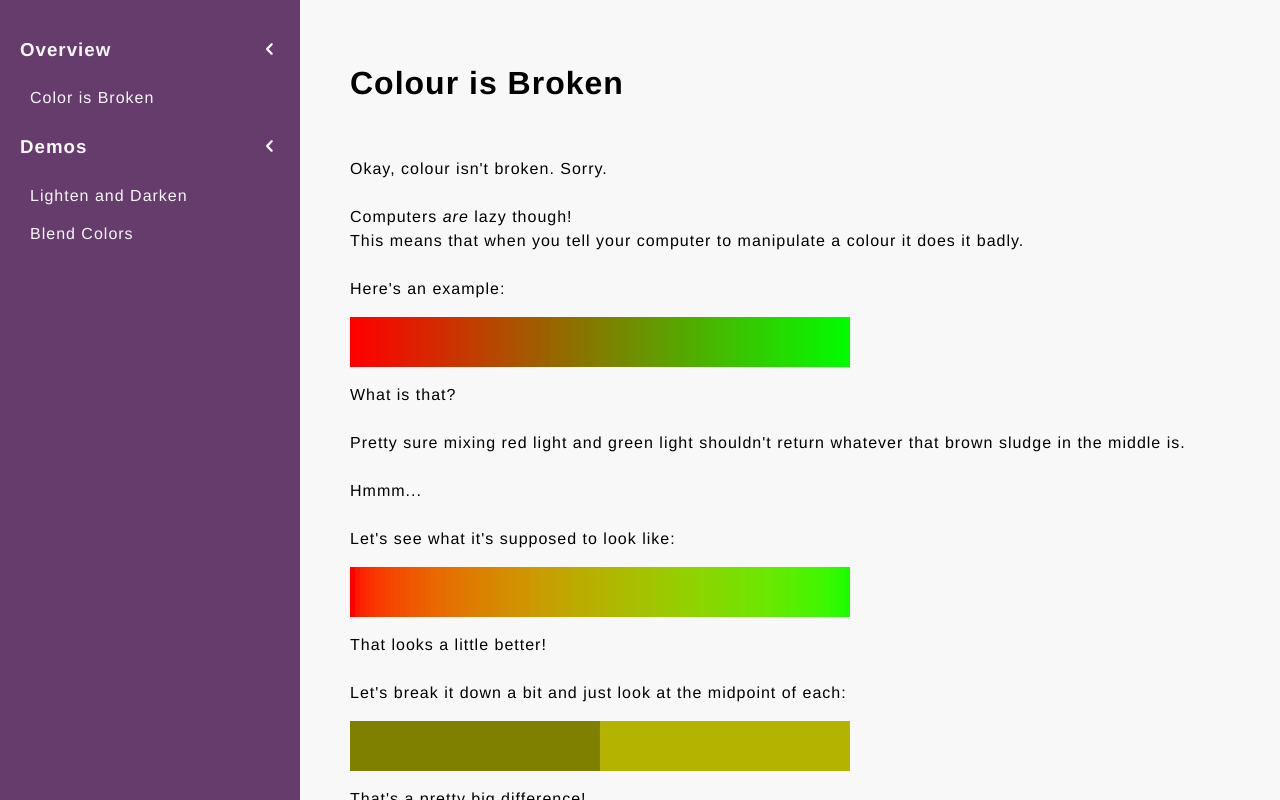
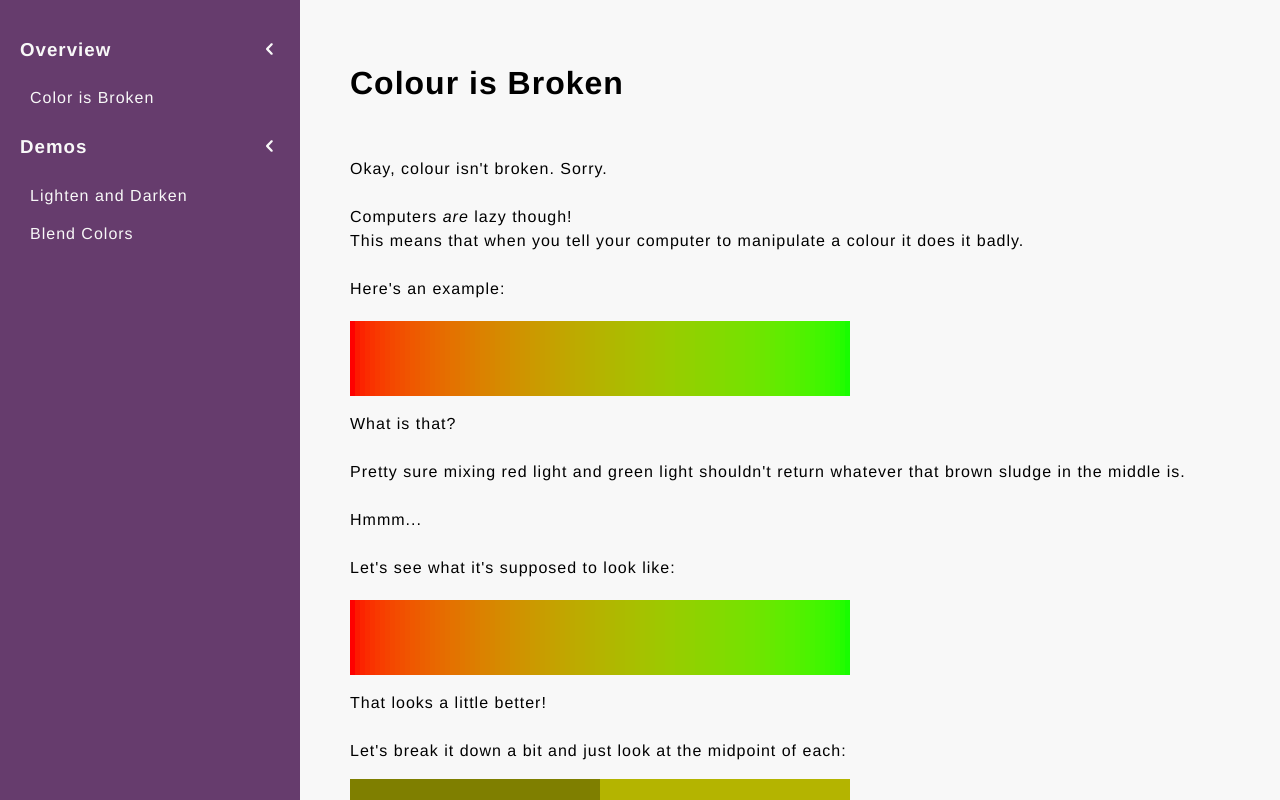
Before and after one commit to zmcadie/throw-shade, a React (Create React App) app: page / in a window 1280 px wide. Built offline with nearby package versions, Linux system fonts and the light colour scheme.

Commit message:
Add rgb to hsl blend functions with demos

```diff
--- a/src/App.js
+++ b/src/App.js
@@ -3,7 +3,7 @@ import styled from "styled-components"
 import uuid from "uuid/v4"
 
 import ShadeDemo from "./components/ShadeDemo"
-import BlendDemo, { BlendCode } from "./components/BlendDemo"
+import BlendDemo from "./components/BlendDemo"
 import CodeBlock from "./components/CodeBlock"
 import ColorIsBroken from "./components/ColorIsBroken"
 
@@ -110,8 +110,7 @@ const demos = [
   }, {
     label: "Blend Colors",
     slug: "blend-colors",
-    Comp: BlendDemo,
-    code: BlendCode
+    Comp: BlendDemo
   }
 ]
 
--- a/src/colorUtils.js
+++ b/src/colorUtils.js
@@ -89,6 +89,7 @@ const rgbToHSL = rgb => {
 	return [hue, sat, lum]
 }
 
+// convert array of [h, s, l] values to [r, g, b] values
 const hslToRGB = hsl => {
   const [h, s, l] = hsl.map((n, i) => i === 0 ? n / 360 : n / 100)
 
@@ -128,6 +129,19 @@ const hslToRGB = hsl => {
   return rgb.map(c => Math.round(c * 255))
 }
 
+//////////////////////////////
+//
+//    TO DO
+//    ‾‾‾‾‾
+//    1. Check hsl blending functions, color's don't blend as smoothly as linear & log
+//       maybe number of colors between two colors in hsl color spectrum is greater?
+//       Problem visible in color blending demo
+//
+//    2. Fix hsl blending for colors that wrap around the visible spectrum
+//       Currently blue mixed with red goes through green spectrum instead of just blending to purple
+//
+//////////////////////////////
+
 const mixNum = (num1, num2, adj) => num1 + ((num2 - num1) * adj)
 const blendArr = (arr1, arr2, adj) => arr1.map((num, i) => Math.trunc(mixNum(num, arr2[i], adj)))
 
@@ -137,18 +151,25 @@ const logBlend = (color1, color2, adj) => {
   return blendArr(color1Squared, color2Squared, adj).map(clr => Math.trunc(clr ** 0.5))
 }
 
-const blenders = { log: logBlend, linear: blendArr }
+// convert [r, g, b] channels to hsl, blend, and convert back
+const hslBlend = (color1, color2, adj) => hslToRGB(blendArr(rgbToHSL(color1), rgbToHSL(color2), adj))
 
-const blendColors = (color1, color2, adj = 0.5, log = true) => {
+const blenders = { log: logBlend, linear: blendArr, hsl: hslBlend }
+
+const blendColors = (color1, color2, adj = 0.5, type = "log") => {
   const [ type1, colorArr1 ] = getColorArray(color1)
-  const [ , colorArr2 ] = getColorArray(color2)
-  const blended = blenders[log && type1 !== "hsl" ? 'log' : 'linear'](colorArr1, colorArr2, adj)
+  const [ type2, colorArr2 ] = getColorArray(color2)
+  if (type1 !== type2) {
+    console.error(`Blending colours must be the same format.\nColor 1 is type: ${type1}\nColor 2 is type: ${type2}`)
+  }
+  const blendType = type1 === "hsl" ? "linear" : type
+  const blended = blenders[blendType](colorArr1, colorArr2, adj)
   return toStrAction[type1](blended)
 }
 
-const lighten = (color, adj = 0.1, log = true) => blendColors(color, "#FFFFFF", adj, log)
+const lighten = (color, adj = 0.1, type = "log") => blendColors(color, "#FFFFFF", adj, type)
 
-const darken = (color, adj = 0.1, log = true) => blendColors(color, "#000000", adj, log)
+const darken = (color, adj = 0.1, type = "log") => blendColors(color, "#000000", adj, type)
 
 export {
   blendColors as blend,
--- a/src/components/BlendDemo.js
+++ b/src/components/BlendDemo.js
@@ -18,20 +18,28 @@ const Container = styled.div`
   width: fit-content;
 `
 
+const FunctionLabel = styled.div`
+  color: white;
+  margin: 20px 0 0 -25px;
+  text-align: center;
+  transform: rotate(180deg);
+  writing-mode: vertical-lr;
+`
+
 const StyledGradient = styled.div`
   display: flex;
-  margin-top: 10px;
+  margin-top: 20px;
   width: 500px;
 `
 
 const GradItem = styled.div`
-  height: 50px;
+  height: 75px;
   width: 1%;
 `
 
-const SmoothGradient = ({ c1, c2, log = true }) => (
+const SmoothGradient = ({ c1, c2, type = "log" }) => (
   <StyledGradient>
-    { [...Array(100).keys()].map(n => <GradItem key={ uuid() } style={{ background: blend(c1, c2, n / 100, log) }} />) }
+    { [...Array(100).keys()].map(n => <GradItem key={ uuid() } style={{ background: blend(c1, c2, n / 100, type) }} />) }
   </StyledGradient>
 )
 
@@ -39,8 +47,18 @@ const ColorBox = ({ color1, color2, c1name, c2name }) => {
   return (
     <Container>
       { `${c1name} <=> ${c2name}` }
-      <SmoothGradient c1={ color1 } c2={ color2 } log={ false } />
-      <SmoothGradient c1={ color1 } c2={ color2 } />
+      <div style={{ display: "flex" }}>
+        <FunctionLabel>Linear</FunctionLabel>
+        <SmoothGradient c1={ color1 } c2={ color2 } type="linear" />
+      </div>
+      <div style={{ display: "flex" }}>
+        <FunctionLabel>Log</FunctionLabel>
+        <SmoothGradient c1={ color1 } c2={ color2 } />
+      </div>
+      <div style={{ display: "flex" }}>
+        <FunctionLabel>HSL</FunctionLabel>
+        <SmoothGradient c1={ color1 } c2={ color2 } type="hsl" />
+      </div>
     </Container>
   )
 }
@@ -55,37 +73,6 @@ const BlendDemo = () => (
 
 export default BlendDemo
 
-const BlendCode = `// Blend to colors by squaring before blending
-// Then return the square root of the result
-const logBlend = (color1, color2, adj) => {
-
-  // given a shade (e.g. 0.4) returns a function
-  // that multiplies the square of a given color value by that shade
-  const squareShade = shade => color => shade * (color ** 2)
-
-  // maps color values to squared and shaded values
-  const squareColor = (clr, shd) => clr.map(squareShade(shd))
-
-  const color1Squared = squareColor(color1, 1 - adj)
-  const color2Squared = squareColor(color2, adj)
-
-  const blendSquareRoot = (clr, i) => Math.trunc((clr + color2Squared[i]) ** 0.5)
-  return color1Squared.map(blendSquareRoot)
-}
-
-const linearBlend = (color1, color2, adj) => {
-  const blend = (clr, i) => clr + Math.trunc((color2[i] - clr) * adj)
-  return color1.map(blend)
-}
-
-const blend = (color1, color2, adj = 0.5, log = true) => {
-  const [ type1, colorArr1 ] = getColorArray(color1)
-  const [ , colorArr2 ] = getColorArray(color2)
-  const blended = blenders[log ? 'log' : 'linear'](colorArr1, colorArr2, adj)
-  return toStrAction[type1](blended)
-}`
-
 export {
-  BlendCode,
   SmoothGradient
 }
--- a/src/components/ColorIsBroken.js
+++ b/src/components/ColorIsBroken.js
@@ -35,7 +35,7 @@ const ColorIsBroken = () => (
       Let's break it down a bit and just look at the midpoint of each:
     </p>
     <div style={{ display: "flex" }}>
-      <div style={{ height: "50px", width: "250px", background: blend("#FF0000", "#00FF00", 0.5, false) }} />
+      <div style={{ height: "50px", width: "250px", background: blend("#FF0000", "#00FF00", 0.5, "linear") }} />
       <div style={{ height: "50px", width: "250px", background: blend("#FF0000", "#00FF00") }} />
     </div>
     <p>
@@ -58,7 +58,7 @@ const ColorIsBroken = () => (
       Unfortunately most software is lazy and skips that step.
     </p>
     <p>Lazy:</p>
-    <SmoothGradient c1="#FF0000" c2="#00FF00" log={ false } />
+    <SmoothGradient c1="#FF0000" c2="#00FF00" type="linear" />
     <p>Correct:</p>
     <SmoothGradient c1="#FF0000" c2="#00FF00" />
     <p>
--- a/src/components/ShadeDemo.js
+++ b/src/components/ShadeDemo.js
@@ -6,7 +6,7 @@ import { lighten, darken } from '../colorUtils'
 
 const Container = styled.div`
   display: grid;
-  grid-template-columns: repeat(19, auto);
+  grid-template-columns: repeat(20, auto);
   margin: 10px;
   padding: 10px;
   row-gap: 10px;
@@ -36,8 +36,17 @@ const CenterBoxLabel = styled(StyledBoxLabel)`
   margin: 0 10px;
 `
 
+const FunctionLabel = styled.div`
+  background: #ddd;
+  margin: 0 10px;
+  text-align: center;
+  transform: rotate(180deg);
+  writing-mode: vertical-lr;
+`
+
 const BoxLabel = ({ color }) => (
   <>
+    <div />
     <StyledBoxLabel>Darken</StyledBoxLabel>
     <CenterBoxLabel style={{ gridColumn: "span 1" }}>{ color }</CenterBoxLabel>
     <StyledBoxLabel>Lighten</StyledBoxLabel>
@@ -49,10 +58,12 @@ const ColorBox = ({ color, name }) => {
   return (
     <Container>
       <BoxLabel color={ name } />
-      { adjs.map(a => 1 - a).map(a => <Box key={ uuid() } color={darken(color, a, false)} />) }
+      <FunctionLabel>Linear</FunctionLabel>
+      { adjs.map(a => 1 - a).map(a => <Box key={ uuid() } color={darken(color, a, "linear")} />) }
       <CenterBox color={ color } />
-      { adjs.map(a => <Box key={ uuid() } color={ lighten(color, a, false) } />) }
+      { adjs.map(a => <Box key={ uuid() } color={ lighten(color, a, "linear") } />) }
 
+      <FunctionLabel>Log</FunctionLabel>
       { adjs.map(a => 1 - a).map(a => <Box key={ uuid() } color={darken(color, a)} />) }
       <CenterBox color={ color } />
       { adjs.map(a => <Box key={ uuid() } color={lighten(color, a)} />) }
```
